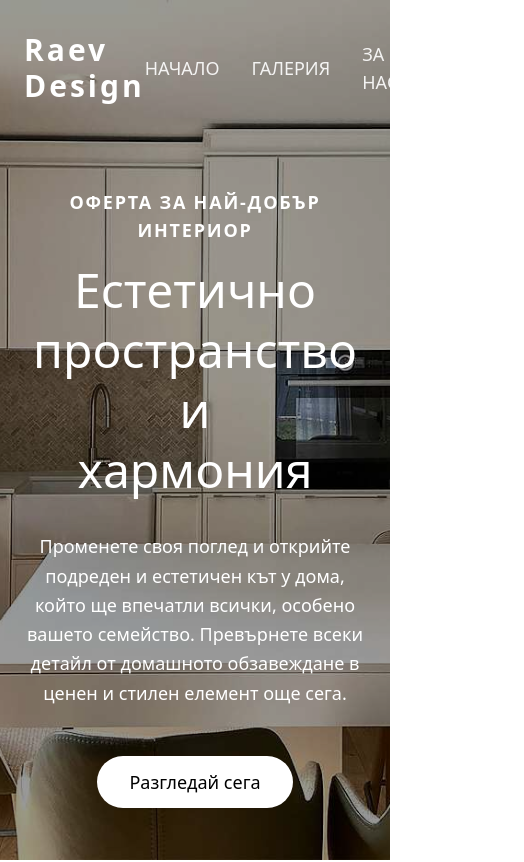
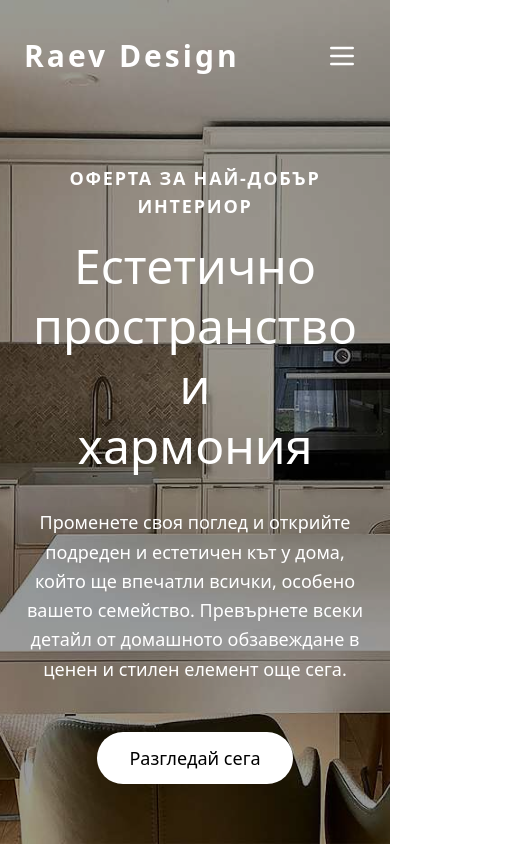
Before and after one commit to Miroslav03/Furniture-Web, a Next.js app in the folder furniture-web/: page / in a window 390 px wide. Shown: the top 862 px of the page, 524 px wide, since content can reach past the window. Built offline with nearby package versions, Linux system fonts and the light colour scheme.

Commit message:
Update: Navigation

```diff
--- a/furniture-web/src/components/Home/Hero.jsx
+++ b/furniture-web/src/components/Home/Hero.jsx
@@ -4,13 +4,13 @@ const HeroSection = () => {
     return (
         <div className="min-h-screen bg-[url('/images/gallery/bg-cover.jpg')] bg-cover bg-center relative">
             {/* Darker overlay for better contrast */}
-            <div className="absolute inset-0 bg-black/40"></div>
 
             {/* Transparent Navigation Bar */}
             <Navigation />
+            <div className="absolute inset-0 bg-black/40"></div>
 
             {/* Hero Content */}
-            <div className="relative z-10 container mx-auto px-6 md:px-16 h-[calc(100vh-120px)] flex items-center justify-center">
+            <div className="relative z-[1] container mx-auto px-6 md:px-16 h-[calc(100vh-120px)] flex items-center justify-center">
                 <div className="text-center text-white max-w-4xl">
                     <div className="mb-8">
                         <p className="text-lg font-semibold tracking-widest mb-4">
@@ -31,7 +31,7 @@ const HeroSection = () => {
                     </p>
 
                     <button className="bg-white text-black px-8 py-3 rounded-full hover:bg-gray-100 transition-colors text-lg font-medium">
-                       Разгледай сега
+                        Разгледай сега
                     </button>
                 </div>
             </div>
--- a/furniture-web/src/components/Layout/Navigation.jsx
+++ b/furniture-web/src/components/Layout/Navigation.jsx
@@ -1,38 +1,124 @@
+"use client";
 import Link from "next/link";
+import { useEffect, useState } from "react";
 
 export default function Navigation() {
+    const [isOpen, setIsOpen] = useState(false);
+
+    useEffect(() => {
+        if (isOpen) {
+            const handleScroll = () => {
+                setIsOpen(false);
+            };
+
+            window.addEventListener("scroll", handleScroll);
+            return () => window.removeEventListener("scroll", handleScroll);
+        }
+    }, [isOpen]);
     return (
         <nav className="relative z-10 flex items-center justify-between px-6 py-8 md:px-16">
             <h1 className="text-3xl font-bold text-white tracking-widest">
                 Raev Design
             </h1>
 
-            <div className="flex items-center space-x-8">
+            {/* Desktop Navigation */}
+            <div className="hidden md:flex items-center space-x-8">
+                <NavLinks />
+            </div>
+
+            {/* Mobile Hamburger */}
+            <button
+                onClick={() => setIsOpen(!isOpen)}
+                className="md:hidden p-2 rounded-lg text-white hover:bg-white/10 transition-all duration-300"
+            >
+                <svg
+                    className="w-8 h-8 transition-transform duration-300"
+                    style={{
+                        transform: isOpen ? "rotate(90deg)" : "rotate(0deg)",
+                    }}
+                    fill="none"
+                    stroke="currentColor"
+                    viewBox="0 0 24 24"
+                >
+                    <path
+                        className="transition-all duration-300"
+                        strokeLinecap="round"
+                        strokeLinejoin="round"
+                        strokeWidth={2}
+                        d={
+                            isOpen
+                                ? "M6 18L18 6M6 6l12 12"
+                                : "M4 6h16M4 12h16M4 18h16"
+                        }
+                    />
+                </svg>
+            </button>
+
+            {/* Mobile Navigation */}
+            <div
+                className={`md:hidden fixed top-20 left-0 right-0 bg-black/80 backdrop-blur-sm py-4 px-6
+          transform transition-all duration-300 ease-[cubic-bezier(0.4,0,0.2,1)] z-50
+          ${
+              isOpen
+                  ? "translate-y-0 opacity-100"
+                  : "-translate-y-4 opacity-0 pointer-events-none"
+          }`}
+            >
+                <div className="flex flex-col space-y-4 items-end">
+                    <NavLinks mobile onClick={() => setIsOpen(false)} />
+                </div>
+            </div>
+        </nav>
+    );
+}
+
+function NavLinks({ mobile, onClick }) {
+    return (
+        <>
             <Link
                 href="/"
-                    className="text-white/90 hover:text-white transition-colors text-lg"
+                className={`text-white/90 hover:text-white transition-colors ${
+                    mobile
+                        ? "text-xl py-2 hover:pl-2 transition-all"
+                        : "text-lg"
+                }`}
+                onClick={onClick}
             >
                 НАЧАЛО
             </Link>
             <Link
                 href="/gallery"
-                    className="text-white/90 hover:text-white transition-colors text-lg"
+                className={`text-white/90 hover:text-white transition-colors ${
+                    mobile
+                        ? "text-xl py-2 hover:pl-2 transition-all"
+                        : "text-lg"
+                }`}
+                onClick={onClick}
             >
                 ГАЛЕРИЯ
             </Link>
             <Link
                 href="/about"
-                    className="text-white/90 hover:text-white transition-colors text-lg"
+                className={`text-white/90 hover:text-white transition-colors ${
+                    mobile
+                        ? "text-xl py-2 hover:pl-2 transition-all"
+                        : "text-lg"
+                }`}
+                onClick={onClick}
             >
                 ЗА НАС
             </Link>
             <Link
                 href="/contact-us"
-                    className="text-white/90 hover:text-white transition-colors text-lg"
+                className={`text-white/90 hover:text-white transition-colors ${
+                    mobile
+                        ? "text-xl py-2 hover:pl-2 transition-all"
+                        : "text-lg"
+                }`}
+                onClick={onClick}
             >
                 КОНТАКТИ
             </Link>
-            </div>
-        </nav>
+        </>
     );
 }
```
Lines whose indentation alone changed are shown as unchanged.
